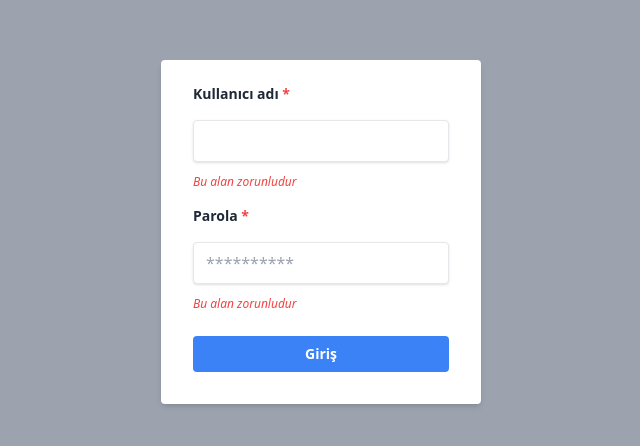
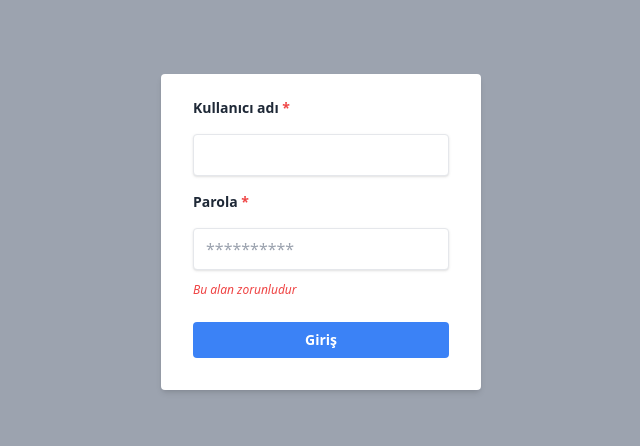
Before and after one commit to huseyinbattal/forms-app, a React (Create React App) app: page / in a window 1280 px wide. Shown: the part 160-606 px from the top of the page, without its empty margins (319-959 px from the left). Built offline with nearby package versions, Linux system fonts and the light colour scheme.

Commit message:
Update App.js

```diff
--- a/src/App.js
+++ b/src/App.js
@@ -2,20 +2,20 @@ import { useState } from "react";
 function App() {
   const [formModel, setFormModel] = useState({
     userName: "",
-    userPassword:"",
+    userPassword: "",
   });
 
   const [formErrorModel, setFormErrorModel] = useState({
     userName: false,
-    userPassword:false,
-  })
+    userPassword: false,
+  });
 
-  const onChange = (value,field) => {
+  const onChange = (value, field) => {
     setFormModel({
       ...formModel,
-      [field]: value
-  })
-}
+      [field]: value,
+    });
+  };
 
   return (
     <div className="w-full h-screen flex items-center justify-center bg-gray-400">
@@ -30,13 +30,15 @@ function App() {
             </label>
             <input
               onChange={(e) => {
-                onChange(e.target.value,'userName')
+                onChange(e.target.value, "userName");
               }}
               value={formModel.userName}
               name="userName"
               className="shadow appearance-none border rounded w-full py-2 px-3 text-gray-800 focus:outline-none focus:shadow-violet-600"
             />
-            <p className="text-red-500 text-xs italic mt-3">Bu alan zorunludur</p>
+            {formErrorModel.userName &&
+              <p className="text-red-500 text-xs italic mt-3">Bu alan zorunludur </p>
+              }
           </div>
           <div className="mb-6">
             <label
@@ -47,7 +49,7 @@ function App() {
             </label>
             <input
               onChange={(e) => {
-                onChange(e.target.value,'userPassword')
+                onChange(e.target.value, "userPassword");
               }}
               value={formModel.userPassword}
               name="password"
@@ -56,8 +58,9 @@ function App() {
               className="shadow appearance-none border rounded w-full py-2 px-3
              text-gray-800 focus:outline-none focus:shadow-violet-600"
             />
-            <p className="mt-3 text-red-500 text-xs italic">Bu alan zorunludur</p>
-
+            <p className="mt-3 text-red-500 text-xs italic">
+              Bu alan zorunludur
+            </p>
           </div>
           <div className="flex items-center justify-center">
             <button
```
Lines whose indentation alone changed are shown as unchanged.
